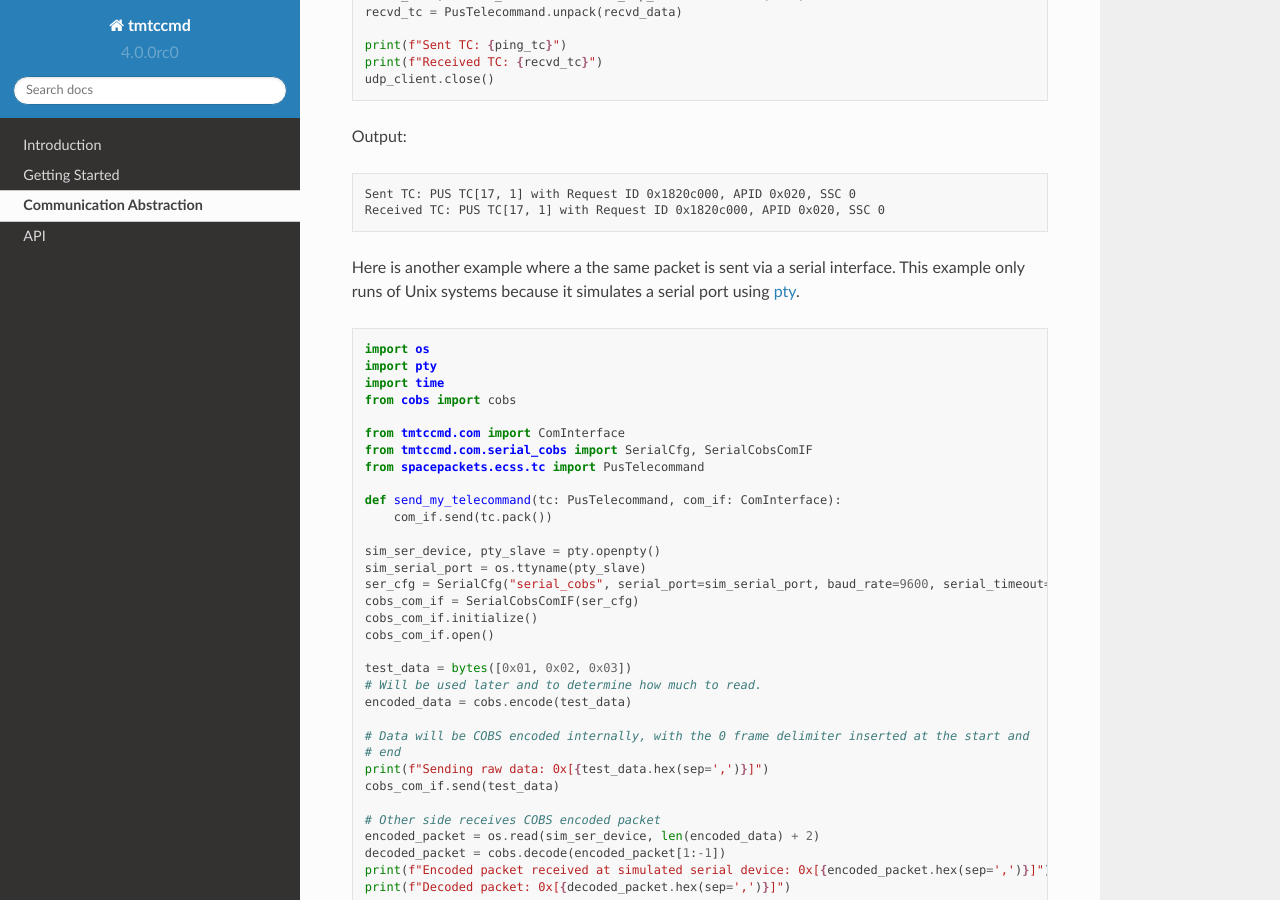
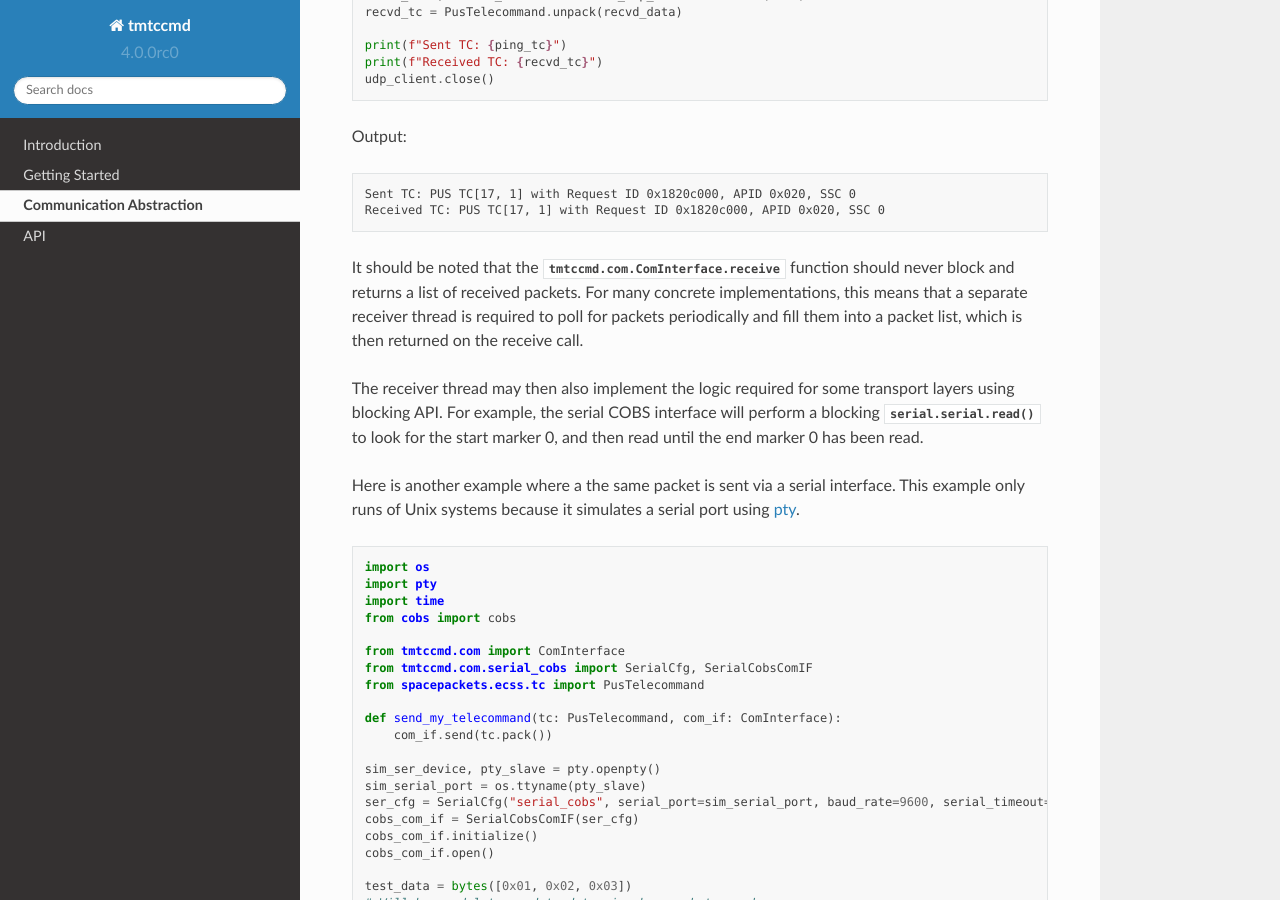
Before and after one commit to robamu-org/tmtccmd, a Sphinx documentation site: the page built from docs/communication.rst, in a window 1280 px wide and 900 px high, scrolled down 932 px. Built offline with Sphinx 7.4.7 and the Read the Docs theme 2.0.0, drawn with Linux system fonts in a browser that asks for light colours.

Commit message:
comm done

```diff
--- a/docs/communication.rst
+++ b/docs/communication.rst
@@ -57,6 +57,15 @@ Output:
     Sent TC: PUS TC[17, 1] with Request ID 0x1820c000, APID 0x020, SSC 0
     Received TC: PUS TC[17, 1] with Request ID 0x1820c000, APID 0x020, SSC 0
 
+It should be noted that the :py:class:`tmtccmd.com.ComInterface.receive` function should never block
+and returns a list of received packets. For many concrete implementations, this means that a
+separate receiver thread is required to poll for packets periodically and fill them into a packet
+list, which is then returned on the receive call.
+
+The receiver thread may then also implement the logic required for some transport layers using
+blocking API. For example, the serial COBS interface will perform a blocking
+:py:meth:`serial.serial.read` to look for the start marker 0, and then read until the end marker
+0 has been read.
 
 Here is another example where a the same packet is sent via a serial interface. This
 example only runs of Unix systems because it simulates a serial port using
```
